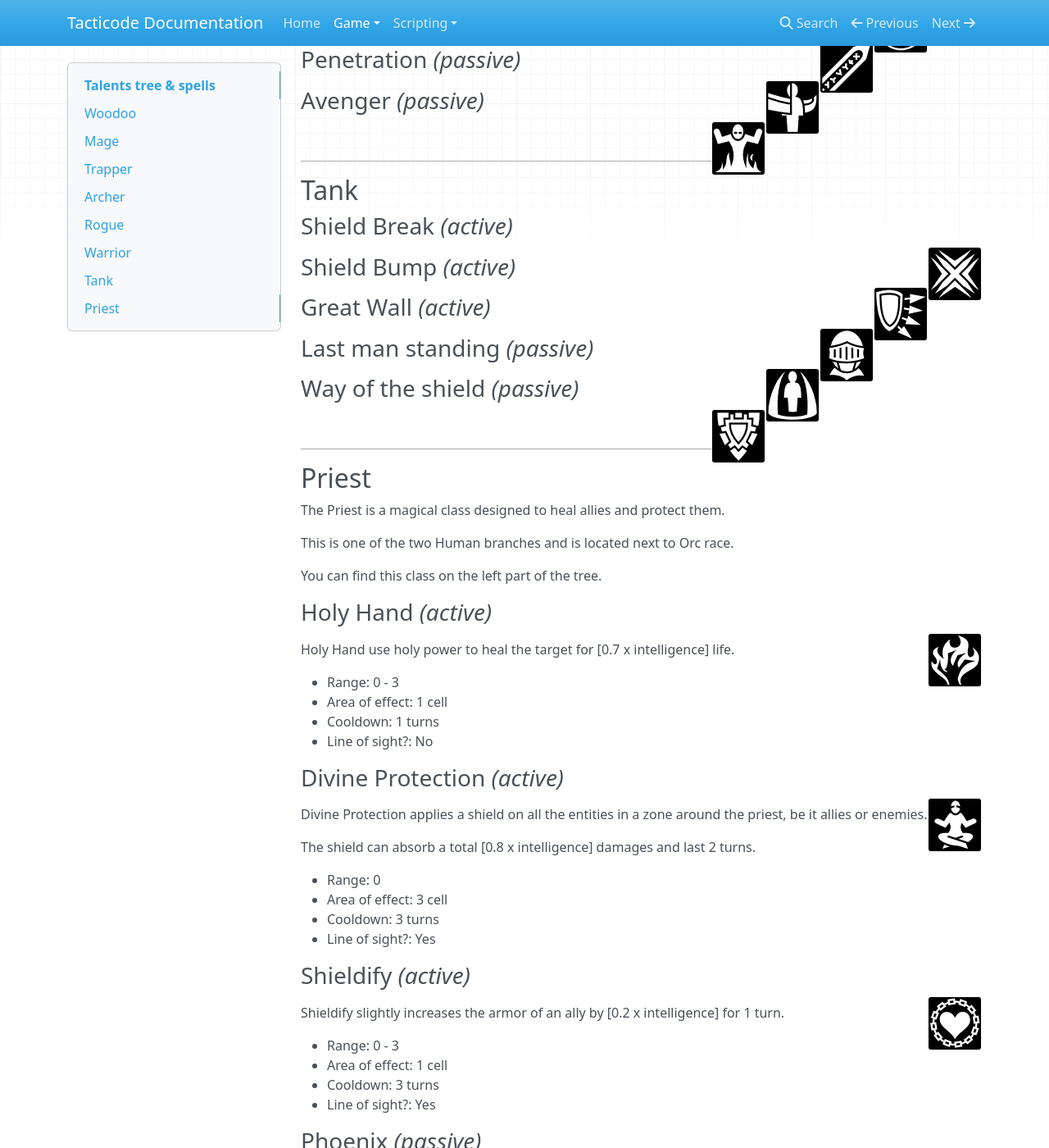
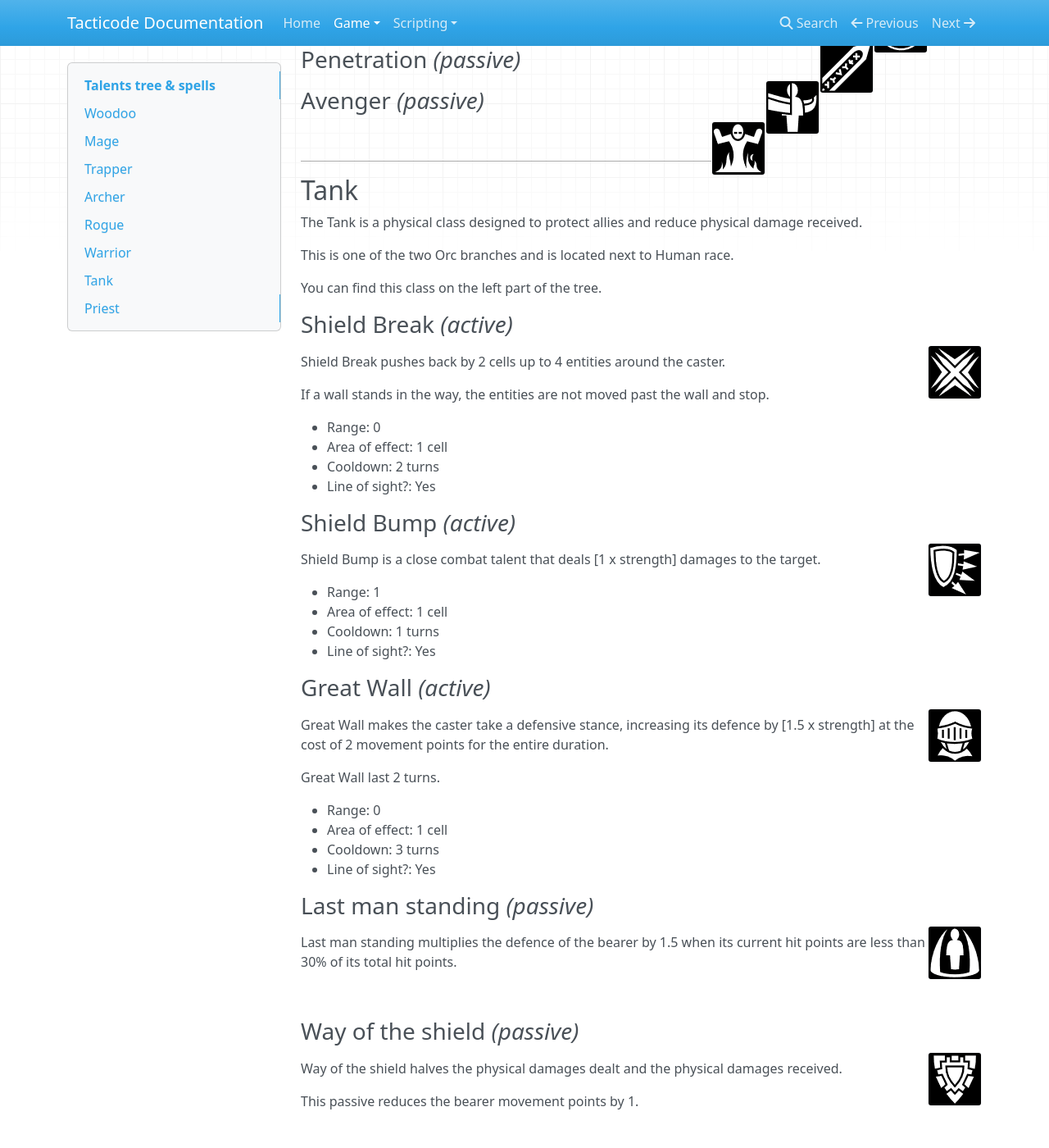
Before and after one commit to Tacticode/user-documentation, an MkDocs documentation site: the page built from docs/game/talents.md, in a window 1280 px wide and 1400 px high, scrolled down 3642 px. Shown: the whole window at 82% size. Built offline with MkDocs 1.6.1, drawn with Linux system fonts in a browser that asks for light colours; nearby versions of some CDN libraries; old or Windows-style settings are respelled for this version of MkDocs.

Commit message:
Add Tank talents

```diff
--- a/docs/game/talents.md
+++ b/docs/game/talents.md
@@ -215,25 +215,64 @@ This passive skill does not require line of sight.
 
 ## Tank
 
+The Tank is a physical class designed to protect allies and reduce physical damage received.
+
+This is one of the two Orc branches and is located next to Human race.
+
+You can find this class on the left part of the tree.
+
 ### Shield Break *(active)*
 
 <img alt="Shield Break" src="../img/skills/shield-break.png" style="margin: 0; padding: 0; float: right;">
+
+Shield Break pushes back by 2 cells up to 4 entities around the caster.
+
+If a wall stands in the way, the entities are not moved past the wall and stop.
+
+* Range: 0
+* Area of effect: 1 cell
+* Cooldown: 2 turns
+* Line of sight?: Yes
 
 ### Shield Bump *(active)*
 
 <img alt="Shield Bump" src="../img/skills/shield-bump.png" style="margin: 0; padding: 0; float: right;">
 
+Shield Bump is a close combat talent that deals [1 x strength] damages to the target.
+
+* Range: 1
+* Area of effect: 1 cell
+* Cooldown: 1 turns
+* Line of sight?: Yes
+
 ### Great Wall *(active)*
 
 <img alt="Great Wall" src="../img/skills/great-wall.png" style="margin: 0; padding: 0; float: right;">
+
+Great Wall makes the caster take a defensive stance, increasing its defence by [1.5 x strength] at the cost of 2 movement points for the entire duration.
+
+Great Wall last 2 turns.
+
+* Range: 0
+* Area of effect: 1 cell
+* Cooldown: 3 turns
+* Line of sight?: Yes
 
 ### Last man standing *(passive)*
 
 <img alt="Last man standing" src="../img/skills/last-man-standing.png" style="margin: 0; padding: 0; float: right;">
 
+Last man standing multiplies the defence of the bearer by 1.5 when its current hit points are less than 30% of its total hit points.
+
+&nbsp;
+
 ### Way of the shield *(passive)*
 
 <img alt="Way of the shield" src="../img/skills/way-of-the-shield.png" style="margin: 0; padding: 0; float: right;">
+
+Way of the shield halves the physical damages dealt and the physical damages received.
+
+This passive reduces the bearer movement points by 1.
 
 &nbsp;
 
```
